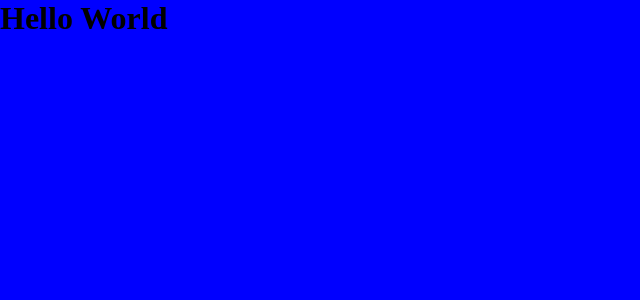
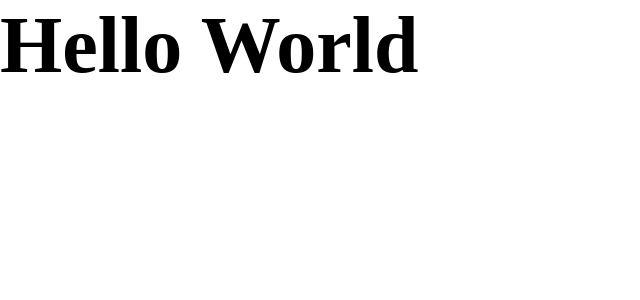
Before and after one commit to mfrcaio/01-github-explorer-ignite, a React app: page / in a window 1280 px wide. Shown: the top 300 px of the page, without its empty margins (0-640 px from the left). Built offline with nearby package versions, Linux system fonts and the light colour scheme.

Commit message:
conclusão configs basicas

```diff
--- a/package.json
+++ b/package.json
@@ -9,7 +9,8 @@
   },
   "dependencies": {
     "react": "^17.0.1",
-    "react-dom": "^17.0.1"
+    "react-dom": "^17.0.1",
+    "sass-loader": "^11.0.1"
   },
   "devDependencies": {
     "@babel/cli": "^7.13.10",
@@ -20,6 +21,7 @@
     "cross-env": "^7.0.3",
     "css-loader": "^5.1.1",
     "html-webpack-plugin": "^5.3.0",
+    "node-sass": "^5.0.0",
     "style-loader": "^2.0.0",
     "webpack": "^5.24.4",
     "webpack-cli": "^4.5.0",
--- a/src/App.jsx
+++ b/src/App.jsx
@@ -1,4 +1,4 @@
-import "./styles/global.css";
+import "./styles/global.scss";
 
 export function App() {
   // throw new Error("eita, caio!");
--- a/src/styles/global.css
+++ b/src/styles/global.scss
@@ -6,5 +6,8 @@
 
 body {
   font: Arial, Helvetica, sans-serif;
-  background-color: blue;
+  background-color: #fff;
+  h1 {
+    font-size: 80px;
+  }
 }
--- a/webpack.config.js
+++ b/webpack.config.js
@@ -30,9 +30,9 @@
         use: "babel-loader",
       },
       {
-        test: /\.css$/,
+        test: /\.scss$/,
         exclude: /node_modules/,
-        use: ["style-loader", "css-loader"],
+        use: ["style-loader", "css-loader", "sass-loader"],
       },
     ],
   },
```
Also changed, not shown: 3 other files (tests, documents, lock files or other folders).
